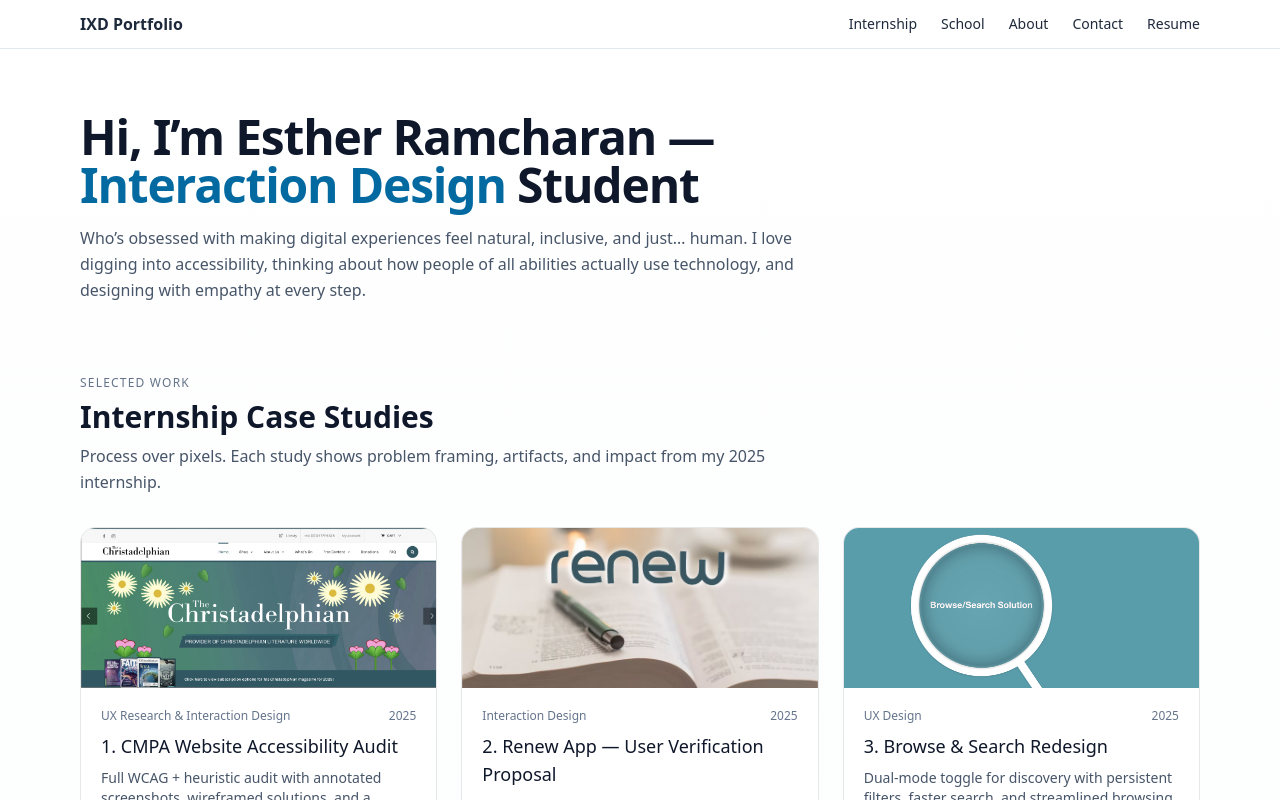
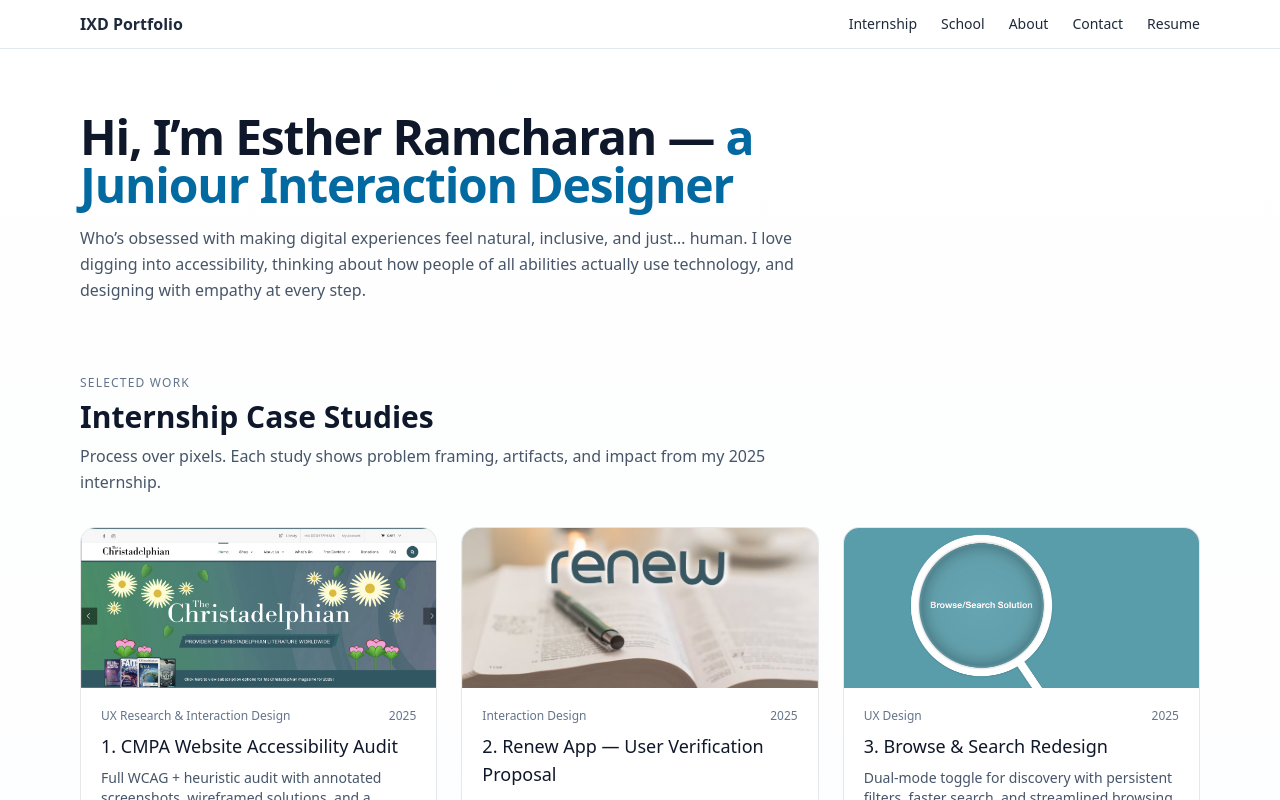
Before and after one commit to EstherRam/Portfolio, a React (Vite) app: page / in a window 1280 px wide. Shown: the top 800 px of the page. Built offline with nearby package versions, Linux system fonts and the light colour scheme.

Commit message:
Update App.jsx

```diff
--- a/src/App.jsx
+++ b/src/App.jsx
@@ -1,5 +1,5 @@
 /**
- * Interaction Design Portfolio — Internship + School
+ * Interaction Design Portfolio
  * Author: Esther Ramcharan, 2025
  *
  * References:
@@ -393,7 +393,7 @@ export default function App() {
         <div className="grid md:grid-cols-3 gap-8 items-center">
           <div className="md:col-span-2">
             <h1 className="text-3xl md:text-5xl font-semibold tracking-tight text-slate-900">
-              Hi, I’m Esther Ramcharan — <span className="text-sky-700">Interaction Design</span> Student
+              Hi, I’m Esther Ramcharan — <span className="text-sky-700">a Juniour Interaction Designer</span>
             </h1>
             <p className="mt-4 text-slate-600 leading-relaxed">
               Who’s obsessed with making digital experiences feel natural, inclusive, and just… human. I love digging into accessibility, thinking about how people of all abilities actually use technology, and designing with empathy at every step.
```
